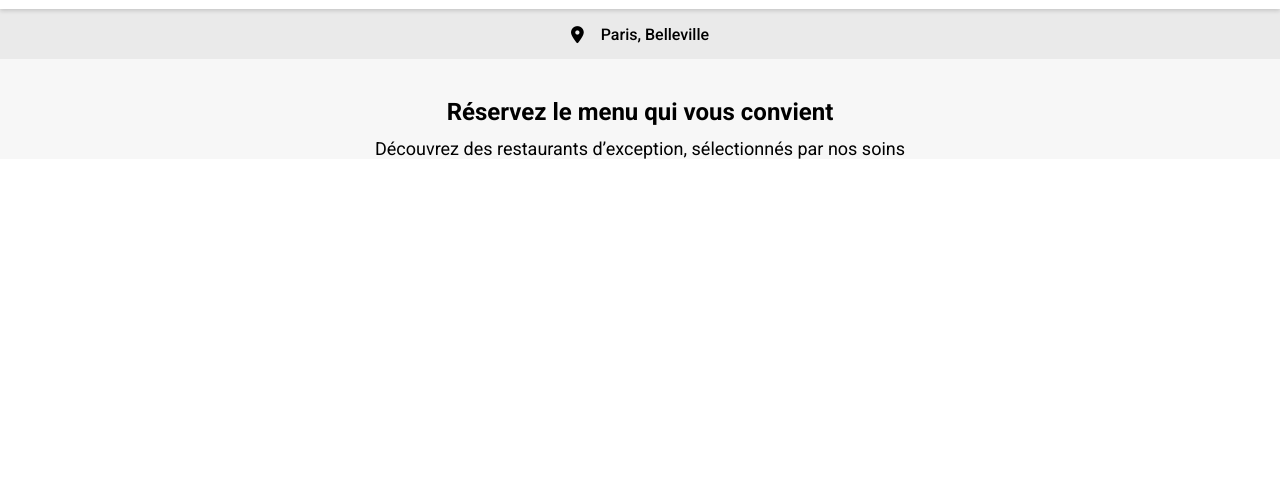
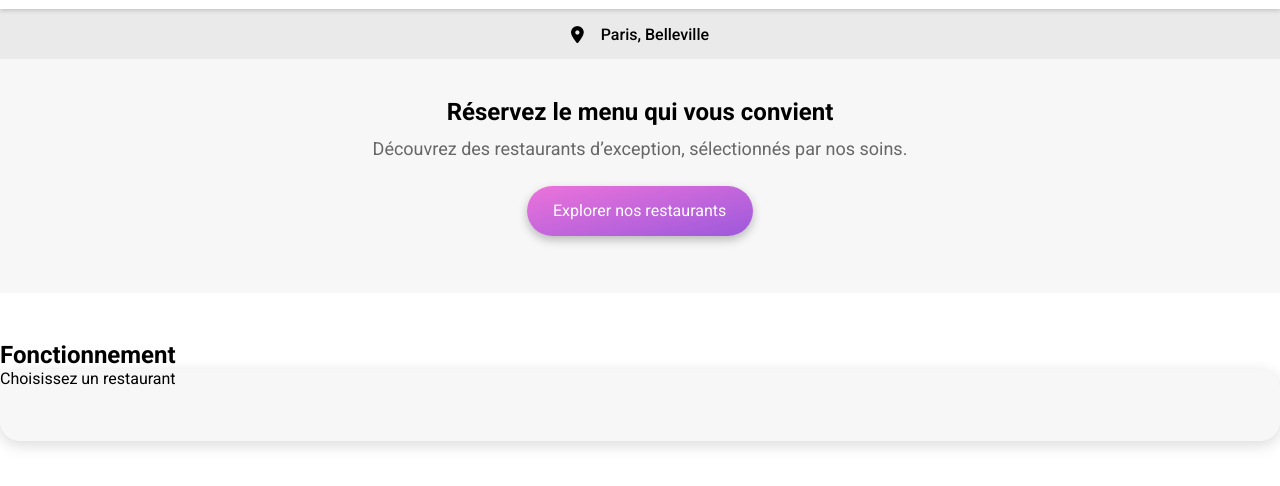
Before and after one commit to pathne/projet4, a plain HTML site: page index.html in a window 1280 px wide. Shown: the part 54-540 px from the top of the page. Drawn offline with Linux system fonts and the light colour scheme.

Commit message:
added button with hover effect

```diff
--- a/assets/css/style.css
+++ b/assets/css/style.css
@@ -9,9 +9,15 @@ body {
     justify-content: center;
 }
 
+h2 {
+    padding: 0 0 0 0;
+    margin: 0 0 0 0;
+}
+
 .container {
     width: 100%;
     background-color: #F7F7F7;
+    font-style: normal;
 }
 
 .header {
@@ -58,7 +64,6 @@ body {
 
 .explore-title {
     padding: 0 50px 0 50px;
-    margin: 0 0 0 0;
     font-style: normal;
     font-weight: 700;
     font-size: 24px;
@@ -74,4 +79,57 @@ body {
     font-size: 18px;
     line-height: 21px;
     text-align: center;
+    color: #676767;
 }
+
+.button {
+    margin-top: 27px;
+    margin-bottom: 57px;
+    width: 186px;
+    height: 50px;
+    padding-left: 20px;
+    padding-right: 20px;
+    display: flex;
+    justify-content: center;
+    align-items: center;
+    font-style: normal;
+    font-weight: 200;
+    font-size: 16px;
+    line-height: 19px;
+    color: white;
+    background: linear-gradient(193.33deg, #9356DC -11.44%, #FF79DA 123.93%);
+    box-shadow: 0px -4px 10px rgba(0, 0, 0, 0.25);
+    border-radius: 25px;
+    transform: matrix(1, 0, 0, -1, 0, 0);
+}
+
+.button:hover {
+    background: linear-gradient(0deg, rgba(255, 255, 255, 0.15), rgba(255, 255, 255, 0.15)), linear-gradient(200.64deg, #9356DC -5.2%, #FF79DA 110.74%);
+    box-shadow: 0px -4px 15px rgba(0, 0, 0, 0.35);
+    border-radius: 25px;
+    transform: matrix(1, 0, 0, -1, 0, 0);
+}
+
+.button-text {
+    transform: matrix(1, 0, 0, -1, 0, 0);
+}
+
+.fonctionnement {
+    padding-top: 48px;
+    background-color: white;
+    display: flex;
+    flex-direction: column;
+}
+
+.fonctionnement-title {
+    font-weight: 700;
+    font-size: 24px;
+    line-height: 28px;
+}
+
+.etape {
+    height: 72.38px;
+    background: #F7F7F7;
+    box-shadow: 0px 4px 15px rgba(0, 0, 0, 0.15);
+    border-radius: 20px;
+}
--- a/index.html
+++ b/index.html
@@ -24,7 +24,12 @@
                 </section>
                 <section class="explore">
                     <h2 class="explore-title">Réservez le menu qui vous convient</h2>
-                    <p class="explore-text">Découvrez des restaurants d’exception, sélectionnés par nos soins</p>
+                    <p class="explore-text">Découvrez des restaurants d’exception, sélectionnés par nos soins.</p>
+                    <div class="button"><span class="button-text">Explorer nos restaurants</span></div>
+                </section>
+                <section class="fonctionnement">
+                    <h2 class="fonctionnement-title">Fonctionnement</h2>
+                    <div class="etape">Choisissez un restaurant</div>
                 </section>
             </main>
         </div>
```
